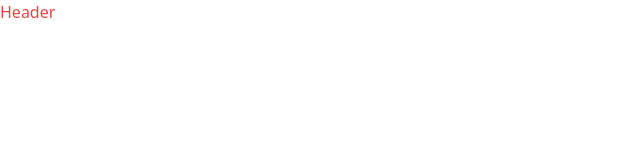
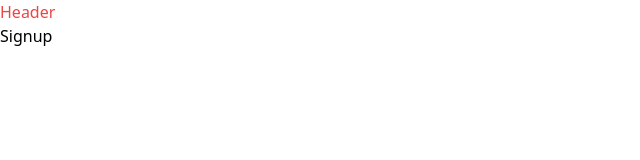
Before and after one commit to kika1s1/cmms, a React (Vite) app in the folder client/: page /signup in a window 1280 px wide. Before the commit this address had no page. Shown: the top 160 px of the page, without its empty margins (0-640 px from the left). Built offline with nearby package versions, Linux system fonts and the light colour scheme.

Commit message:
signout changed to signup <error fixed>

```diff
--- a/client/src/App.jsx
+++ b/client/src/App.jsx
@@ -2,9 +2,9 @@ import { BrowserRouter, Routes, Route } from "react-router-dom";
 import Home from "./pages/Home";
 import Profile from "./pages/Profile";
 import Signin from "./pages/Signin";
-import SignOut from "./pages/SignOut";
 import About from "./pages/About";
 import Header from "./components/Header";
+import SignUp from "./pages/SignUpt";
 function App() {
   return (
     <BrowserRouter>
@@ -13,7 +13,7 @@ function App() {
         <Route path="/" element={<Home />} />
         <Route path="/profile" element={<Profile />} />
         <Route path="/signin" element={<Signin />} />
-        <Route path="/signout" element={<SignOut />} />
+        <Route path="/signup" element={<SignUp />} />
         <Route path="/about" element={<About />} />
       </Routes>
     </BrowserRouter>
--- a/client/src/pages/SignOut.jsx
+++ /dev/null
@@ -1,5 +0,0 @@
-const SignOut = () => {
-  return <div>SignOut</div>;
-};
-
-export default SignOut;
--- /dev/null
+++ b/client/src/pages/SignUpt.jsx
@@ -0,0 +1,5 @@
+const SignUp = () => {
+  return <div>Signup</div>;
+};
+
+export default SignUp;
```
